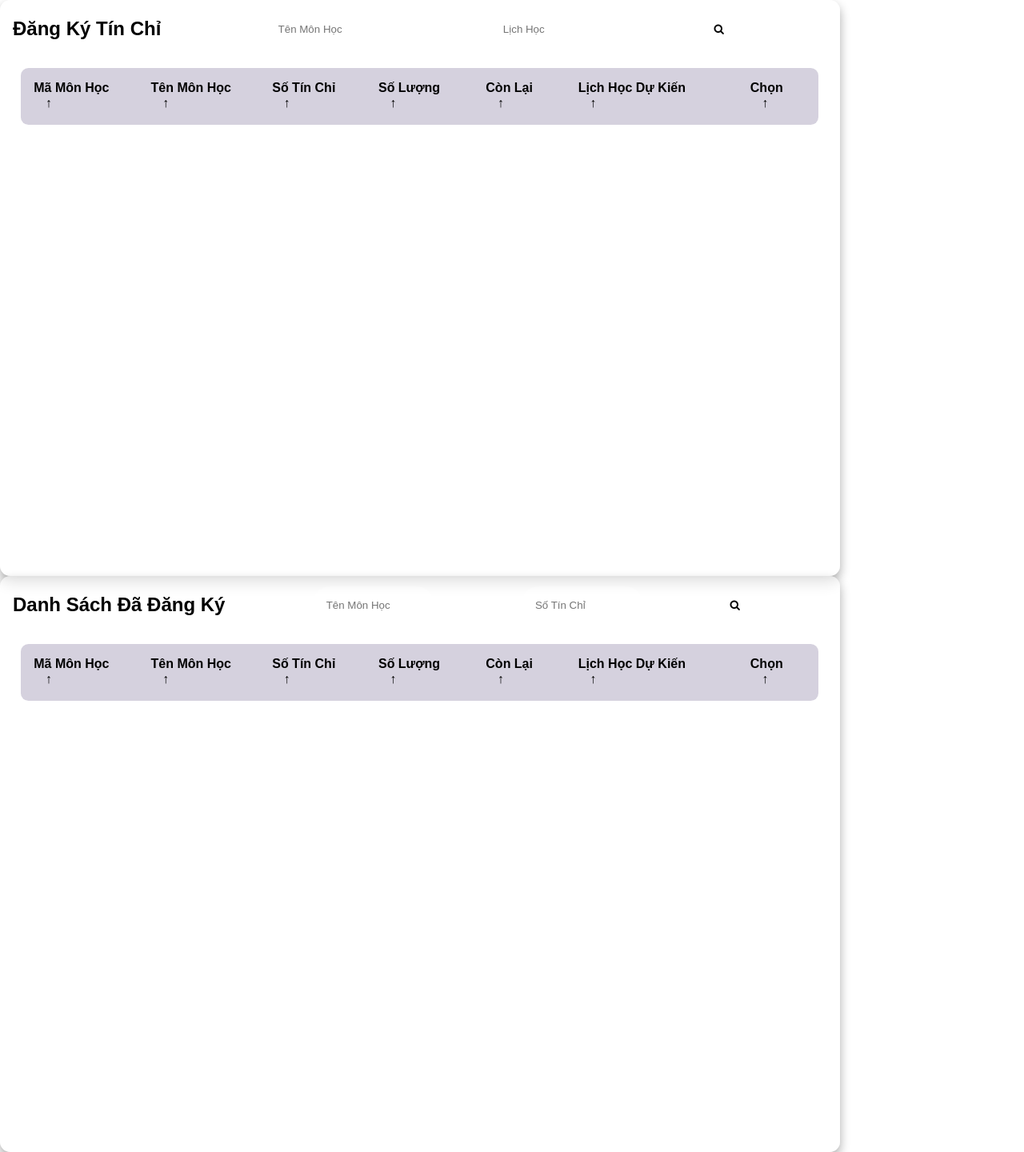
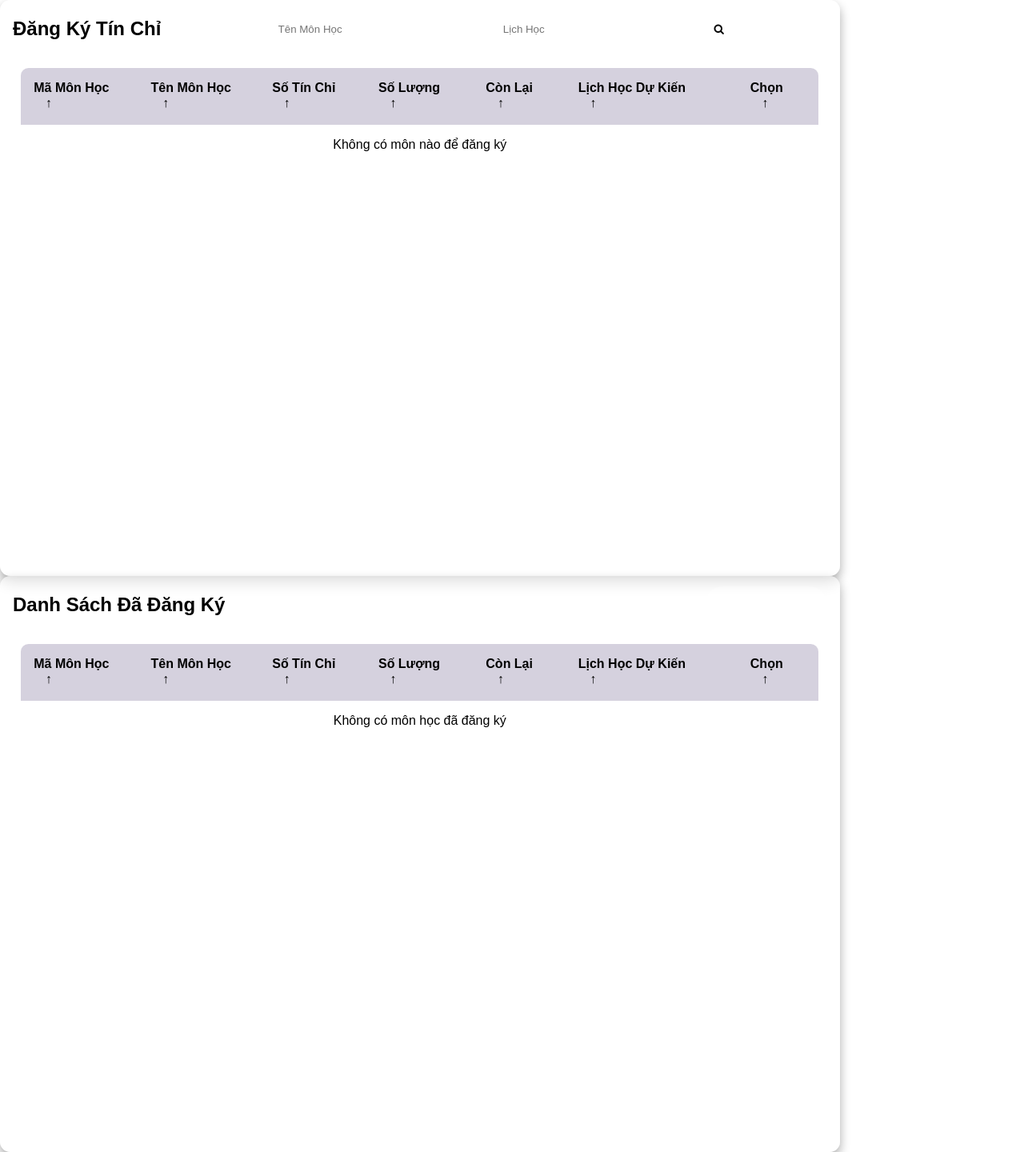
Before and after one commit to Nhom5tv/QLHS_L1, a PHP site: page /qlhs/MVC/Views/Pages/SVdktinchi_v.php in a window 1280 px wide. Shown: the whole page at 80% size. Run offline with PHP 8.4, Linux system fonts and the light colour scheme; lists and menus that the app fills with data are empty.

Commit message:
dung 9/01/2025

```diff
--- a/MVC/Controllers/svdktinchi.php
+++ b/MVC/Controllers/svdktinchi.php
@@ -15,14 +15,14 @@ class Svdktinchi extends controller{
     }
     function Timkiem() {
         if (isset($_POST['btnTimkiemtin'])) {
-            $ma_mon_hoc = $_POST['txtTimkiemmonhoc'];
+            $ten_mon_hoc = $_POST['txtTimkiemmonhoc'];
             $lich_hoc_du_kien = $_POST['txtTimkiemlichhoc'];
 
-            $dl = $this->svdktinchi->tinchi_find($ma_mon_hoc, $lich_hoc_du_kien); // Gọi hàm tìm kiếm
+            $dl = $this->svdktinchi->tinchi_find($ten_mon_hoc, $lich_hoc_du_kien); // Gọi hàm tìm kiếm
             $this->view('Masterlayout', [
                 'page' => 'SVdktinchi_v',
                 'dulieu' => $dl,
-                'ma_mon_hoc' => $ma_mon_hoc,
+                'ten_mon_hoc' => $ten_mon_hoc,
                 'lich_hoc_du_kien' => $lich_hoc_du_kien
             ]);
         }
--- a/MVC/Views/Pages/SVdktinchi_v.php
+++ b/MVC/Views/Pages/SVdktinchi_v.php
@@ -19,8 +19,7 @@
 </head>
 
 <body style="display: block;">
-    <form method="post" action="http://localhost/qlhs/dslophoc/timkiem"></form>
-
+    <form method="post" action="http://localhost/qlhs/Svdktinchi/timkiem"></form>
     <!-- <script src="./Public/JS/datatable.js"></script> -->
     <div class="table-wrapper">
     <main class="table" id="customers_table">
@@ -29,7 +28,7 @@
 
             <div class="input-group">
             <form action="http://localhost/QLHS/Svdktinchi/timkiem" method="post">
-                <input type="search" placeholder="Tên Môn Học" name="txtTimkiemmonhoc" value="<?php if(isset($data['ten_mon_hoc'])) echo $data['ten_mon_hoc']?>">
+                <input type="search" placeholder="Tên Môn Học" name="txtTimkiemmonhoc" value="<?php if(isset($data['ten_mon'])) echo $data['ten_mon_hoc']?>">
 
             </div>
             <div class="input-group">
@@ -90,15 +89,13 @@ if (isset($data['dulieu']) && mysqli_num_rows($data['dulieu']) > 0) {
                     <?php if (isset($row['trang_thai_dang_ky']) && trim($row['trang_thai_dang_ky']) == 'Đang Chờ Duyệt') : ?>
                         <!-- Nếu đã đăng ký hoặc đang chờ duyệt -->
                         <button class="button-85" disabled style="background-color: gray; cursor: not-allowed;">Đã đăng ký</button>
-                <?php elseif (isset($row['con_lai']) && trim($row['con_lai']) == 0) :  ?>
-                    <!-- Nếu chưa đăng ký -->
+                    <?php elseif (isset($row['con_lai']) && trim($row['con_lai']) == 0) : ?>
+                        <!-- Nếu đã hết chỗ -->
+                        <button class="button-85" disabled style="background-color: gray; cursor: not-allowed;">Đã Hết Chỗ</button>
+                    <?php else : ?>
+                        <!-- Nếu có thể đăng ký -->
                         <form action="http://localhost/QLHS/svdktinchi/dk" method="post">
-                        <button class="button-85" disabled style="background-color: gray; cursor: not-allowed;">Đã Hết Chỗ</button>
-                    </form>
-                    <?php else : ?>
-                    <!-- Nếu chưa đăng ký -->
-                    <form action="http://localhost/QLHS/svdktinchi/dk" method="post">
-                        <input type="hidden" name="id_lich_hoc" value="<?php echo $row['id_lich_hoc']; ?>">
+
                             <input type="hidden" name="ma_mon_hoc" value="<?php echo $row['ma_mon_hoc']; ?>">
                             <input type="hidden" name="lich_hoc_du_kien" value="<?php echo $row['lich_hoc_du_kien']; ?>">
                             <button class="button-85" onclick="return confirm('Bạn có chắc muốn Đăng Ký không ?')" role="button">Đăng Ký</button>
@@ -108,11 +105,16 @@ if (isset($data['dulieu']) && mysqli_num_rows($data['dulieu']) > 0) {
             </tr>
             <?php
         }
+    } else {
+        ?>
+        <tr>
+            <td colspan="7" style="text-align: center;">Không có môn nào để đăng ký</td>
+        </tr>
+        <?php
     }
+    ?>
+</tbody>
 
-?>
-
-            </tbody>
             </table>
         </section>
     </main>
@@ -124,17 +126,7 @@ if (isset($data['dulieu']) && mysqli_num_rows($data['dulieu']) > 0) {
             <h1>Danh Sách Đã Đăng Ký</h1>
 
             <div class="input-group">
-            <form action="http://localhost/qlhs/dslophoc/timkiem" method="post">
-                <input type="search" placeholder="Tên Môn Học" name="txtTimkiemmanganh" value="<?php if(isset($data['ma_nganh'])) echo $data['ma_nganh']?>">
 
-            </div>
-            <div class="input-group">
-
-                <input type="search" placeholder="Số Tín Chỉ" name="txtTimkiemmagiangvien" value="<?php if(isset($data['ma_giang_vien'])) echo $data['ma_giang_vien']?>">
-
-            </div>
-            <button style="border: none; background: transparent;" type="submit" name="btnTimkiemlop"><i class="fa fa-search" ></i></button>
-            </form>
 
             <div >
                 <!-- <form action="http://localhost/qlhs/dslophoc/timkiem" method="post">
@@ -157,37 +149,38 @@ if (isset($data['dulieu']) && mysqli_num_rows($data['dulieu']) > 0) {
                         <th style="padding-left:50px"> Chọn <span class="icon-arrow">&UpArrow;</span></th>
                     </tr>
                 </thead>
+
                 <tbody>
     <?php
-                        if(isset($data['dulieu2']) && mysqli_num_rows($data['dulieu2'])>0 ){
-                            $i=0;
-                            while($row=mysqli_fetch_assoc($data['dulieu2'])){
-
+        if (isset($data['dulieu2']) && mysqli_num_rows($data['dulieu2']) > 0) {
+            $i = 0;
+            while ($row = mysqli_fetch_assoc($data['dulieu2'])) {
                 ?>
                 <tr>
-                                        <td>
-                                                <?php echo $row['ma_mon_hoc']?>
-                                            </td>
-                                            <td> <?php echo $row['ten_mon_hoc']?> </td>
-                                            <td> <?php echo $row['so_tin_chi']?> </td>
-                                            <td> <?php echo $row['so_luong_toi_da']?> </td>
-                                            <td> <?php echo $row['con_lai']?> </td>
-                                            <td> <?php echo $row['lich_hoc_du_kien']?> </td>
-
-
+                    <td><?php echo $row['ma_mon_hoc'] ?></td>
+                    <td><?php echo $row['ten_mon_hoc'] ?></td>
+                    <td><?php echo $row['so_tin_chi'] ?></td>
+                    <td><?php echo $row['so_luong_toi_da'] ?></td>
+                    <td><?php echo $row['con_lai'] ?></td>
+                    <td><?php echo $row['lich_hoc_du_kien'] ?></td>
                     <td class="btn_cn">
-                                               <form action="http://localhost/qlhs/SVdktinchi/xoa/<?php echo $row['ma_dang_ky']?>" method="post">
-                                                <button class="button-85" onclick="return confirm('Bạn có chắc muốn xóa')" role="button" >Xóa</button>
+                        <form action="http://localhost/qlhs/SVdktinchi/xoa/<?php echo $row['ma_dang_ky'] ?>" method="post">
+                            <button class="button-85" onclick="return confirm('Bạn có chắc muốn xóa')" role="button">Xóa</button>
                         </form>
                     </td>
                 </tr>
-
                 <?php
-
             }
+        } else {
+            ?>
+            <tr id="no-data-row">
+                <td colspan="7" style="text-align: center;">Không có môn học đã đăng ký</td>
+            </tr>
+            <?php
         }
     ?>
 </tbody>
+
             </table>
         </section>
     </main>
```
Also changed, not shown: MVC/Views/Pages/dslophoc_v.php (+2 -6 lines). Lines whose indentation alone changed are shown as unchanged.
